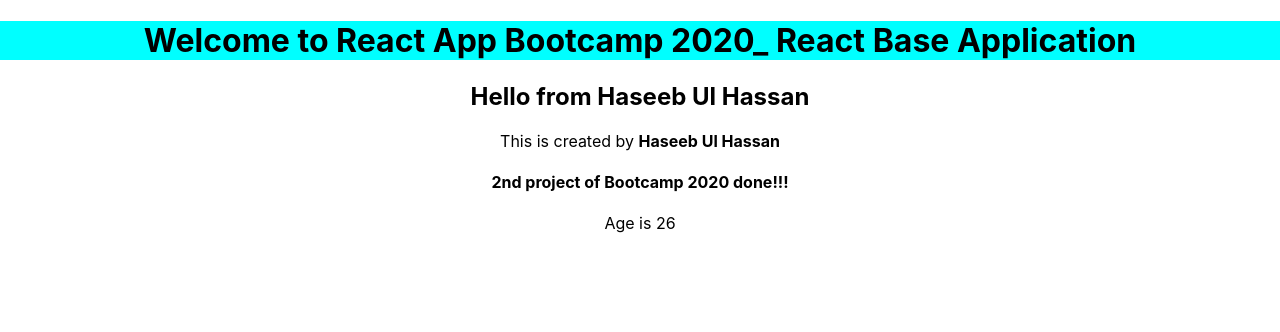
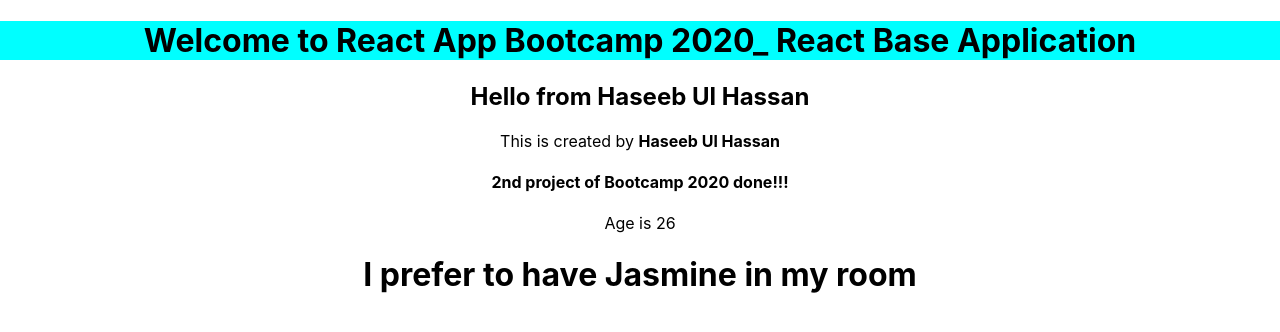
Before and after one commit to haseebulhassan-IOT/bootcamp2020_2ndproject, a React (Create React App) app: page / in a window 1280 px wide. Shown: the top 332 px of the page. Built offline with nearby package versions, Linux system fonts and the light colour scheme.

Commit message:
Added a new component "Room"
I have added a new component Room.js and also used the object name flower from parent to the child

```diff
--- a/src/App.js
+++ b/src/App.js
@@ -1,6 +1,7 @@
 import React from 'react';
 import './App.css';
 import './hello.css';
+import Room from './Room';
 
 function App({name}) {
   return (
@@ -10,6 +11,7 @@ function App({name}) {
       <p> This is created by <strong>Haseeb Ul Hassan</strong></p>
       <h4> 2nd project of Bootcamp 2020 done!!!</h4>
       <div> Age is 26</div>
+      <div> <Room flower= "Jasmine"/> </div>
     </div>
   );
 }
--- /dev/null
+++ b/src/Room.js
@@ -0,0 +1,8 @@
+import React from 'react';
+
+function Room ({flower}) {
+    return (
+    <h1> I prefer to have {flower} in my room</h1>
+    )
+}
+export default Room;
```
